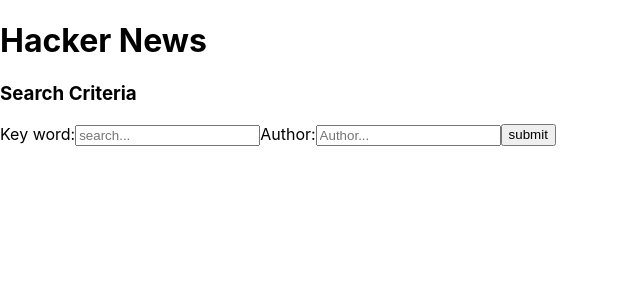
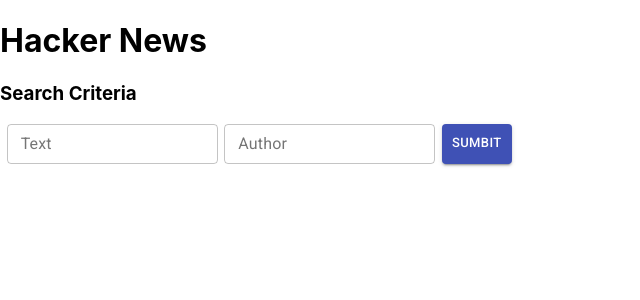
Before and after one commit to jeffgulick/react-news-app, a React (Create React App) app: page / in a window 1280 px wide. Shown: the top 300 px of the page, without its empty margins (0-640 px from the left). Built offline with nearby package versions, Linux system fonts and the light colour scheme.

Commit message:
added some material ui styles, finished search bar, nearly done

```diff
--- a/package.json
+++ b/package.json
@@ -3,6 +3,8 @@
   "version": "0.1.0",
   "private": true,
   "dependencies": {
+    "@material-ui/core": "^4.11.1",
+    "@material-ui/icons": "^4.9.1",
     "@testing-library/jest-dom": "^5.11.6",
     "@testing-library/react": "^11.2.2",
     "@testing-library/user-event": "^12.2.2",
--- a/public/index.html
+++ b/public/index.html
@@ -24,6 +24,9 @@
       work correctly both with client-side routing and a non-root public URL.
       Learn how to configure a non-root public URL by running `npm run build`.
     -->
+    <link rel="stylesheet" href="https://fonts.googleapis.com/css?family=Roboto:300,400,500,700&display=swap" />
+    <link rel="stylesheet" href="https://fonts.googleapis.com/icon?family=Material+Icons" />
+
     <title>React App</title>
   </head>
   <body>
--- a/src/Components/Head.js
+++ b/src/Components/Head.js
@@ -7,23 +7,18 @@
         super(props)
 
         this.state = {
-            stories: []
+            stories: [],
+            loading: false
         }
     }
 
     searchItem = (item) => {
-        this.setState({
-            text: item.text,
-            author: item.author
-        })
-
         let topic = item.text
         let author = item.author
         let url = ''
 
         if(topic && author){
             url = `https://hn.algolia.com/api/v1/search?query=${topic}&tags=story,author_${author}`
-
         }
         else if(topic) {
             url = `http://hn.algolia.com/api/v1/search?query=${topic}&tags=story`
@@ -35,19 +30,31 @@
         fetch(url)
         .then(response => response.json())
         .then(data => this.setState({
-          stories: data.hits
+          stories: data.hits,
+          loading: true
         }))
         .catch(error => console.log(`Error, ${error}`))
       }
 
     render() {
-        return(
+
+        if(!this.state.stories.length && this.state.loading){
+            return(
             <div>
                 <div>
                     <h1>Hacker News</h1>
                     <h3>Search Criteria</h3>
                     <Input searchItem ={this.searchItem} />
+                    <div>No results found</div>
                 </div>
+            </div>
+            )
+        }
+        return(
+            <div>
+                <h1>Hacker News</h1>
+                <h3>Search Criteria</h3>
+                <Input searchItem ={this.searchItem} />
                 {this.state.stories.map(item => (
                     <Body key = {item.objectID} item = {item} />
                 ))}
--- a/src/Components/Input.js
+++ b/src/Components/Input.js
@@ -1,4 +1,6 @@
 import { Component } from "react";
+import Button from '@material-ui/core/Button';
+import TextField from '@material-ui/core/TextField';
 
 export default class Input extends Component {
     constructor(props){
@@ -32,26 +34,24 @@
 
     render(){
         return(
-            <div style={{display:"flex"}}>
+            <div style={{display:"flex", marginBottom:"20pt"}}>
                 <form onSubmit = {this.handleSubmit}>
-                    <label> Key word:
-                        <input
-                            name = "text"
-                            placeholder = "search..."
-                            value = {this.state.text}
-                            onChange = {this.handleChange} />
-                    </label>
+                    <TextField id="outlined-basic" label="Text" variant="outlined" size = "small"
+                        style = {{marginLeft: "5pt"}}
+                        name = "text"
+                        value = {this.state.text}
+                        onChange = {this.handleChange}
+                    />
                 </form>
                 <form onSubmit = {this.handleSubmit}>
-                <label> Author:
-                        <input
-                            name = "author"
-                            placeholder = "Author..."
-                            value = {this.state.author}
-                            onChange = {this.handleChange} />
-                    </label>
+                    <TextField id="outlined-basic" label="Author" variant="outlined" size = "small"
+                        style = {{marginLeft: "5pt"}}
+                        name = "author"
+                        value = {this.state.author}
+                        onChange = {this.handleChange}
+                    />
                 </form>
-                <button onClick = {this.handleSubmit}>submit</button>
+                <Button size="small" variant="contained" color="primary" style={{marginLeft:"5pt"}}>Sumbit</Button>
             </div>
         )
     }
--- a/src/Components/body.js
+++ b/src/Components/body.js
@@ -1,13 +1,32 @@
+import Card from '@material-ui/core/Card';
+import CardContent from '@material-ui/core/CardContent';
+import Typography from '@material-ui/core/Typography';
+// import FavoriteIcon from '@material-ui/icons/Favorite';
+// import IconButton from '@material-ui/core/IconButton';
+// import CardActions from '@material-ui/core/CardActions';
+
 const Body = (props) => {
     return(
         <div>
-            <div>
-                <h3>{props.item.title}</h3>
-                <p><span>Author: </span>{props.item.author}</p>
-                <a href = {props.item.url} target="_blank" rel="noreferrer">{props.item.url}</a>
-            </div>
+            <Card variant="outlined">
+                <CardContent >
+                    <Typography component="h5" variant="h5">
+                        <a href= {props.item.url} target= "_blank"  rel="noreferrer">{props.item.title}</a>
+                    </Typography>
+                    <Typography variant="subtitle1" color="textSecondary">
+                        By: {props.item.author}
+                    </Typography>
+                    <Typography variant="body2" color="textSecondary">
+                        URL: {props.item.url}
+                    </Typography>
+                </CardContent>
+                {/* <CardActions>
+                    <IconButton aria-label="add to favorites" >
+                        <FavoriteIcon />
+                    </IconButton>
+                </CardActions> */}
+            </Card>
         </div>
     )
 }
-
 export default Body
```
Also changed, not shown: 2 other files (tests, documents, lock files or other folders).
